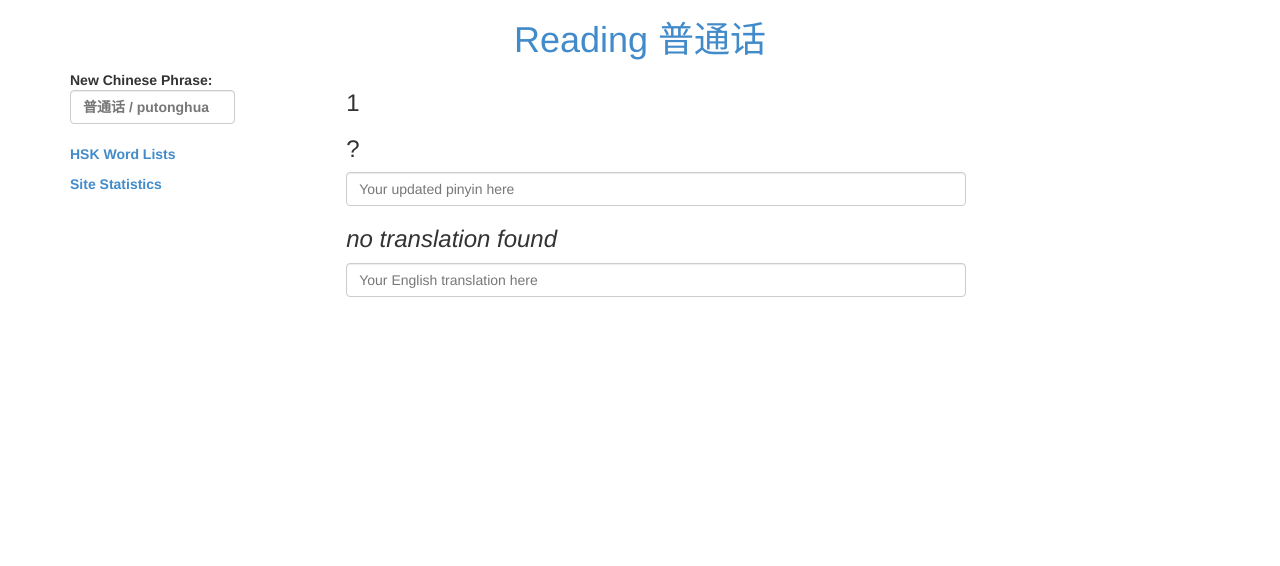
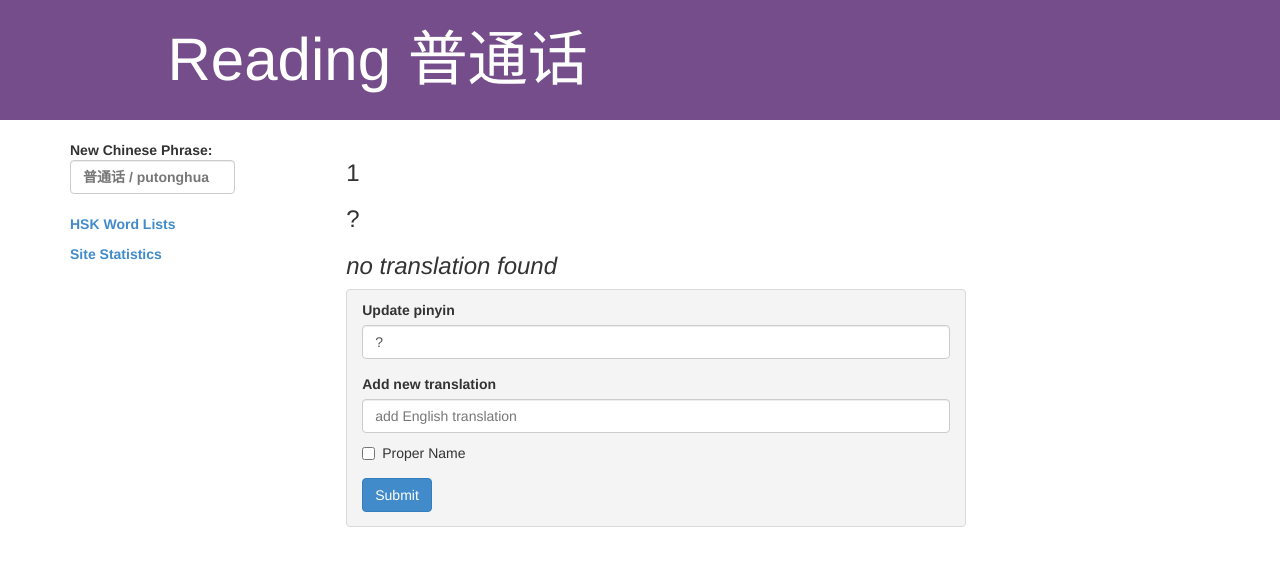
Before and after one commit to ashleywinn/webtranslate, a Django app: the page made by putonghua/forms.py in a window 1280 px wide. Shown: the top 566 px of the page. Run offline with Django 3.2, Linux system fonts and the light colour scheme; data comes from the database, SQL or seed files in the repository; some libraries are stand-ins or nearby versions.

Commit message:
started using a django-based form for updating definitions

```diff
--- /dev/null
+++ b/putonghua/forms.py
@@ -0,0 +1,37 @@
+from django import forms
+from django.core.validators import RegexValidator
+
+VALID_PINYIN_ERROR = "Pinyin must specify numeric tones"
+CAPITALIZED_PINYIN_ERROR = "Pinyin should not be capitalized unless its a proper name"
+
+class ChinesePhraseForm(forms.Form):
+    pinyin = forms.CharField(
+        validators=[RegexValidator(regex=r'^(\s*[a-zA-Z]{1,7}[1-5])+\s*$',
+                                   code='valid_pinyin',
+                                   message=VALID_PINYIN_ERROR,
+                                   ),
+                    ],
+        widget=forms.fields.TextInput(attrs={
+                'placeholder': 'update pinyin',
+                      'class': 'form-control',
+                }))
+    english = forms.CharField(
+        widget=forms.fields.TextInput(attrs={
+                'placeholder': 'add English translation',
+                      'class': 'form-control',
+                }))
+    is_name = forms.BooleanField(
+        required=False,
+        label='Proper Name',
+        )
+
+    def clean(self):
+        cleaned_data = super(ChinesePhraseForm, self).clean()
+        pinyin  = cleaned_data.get('pinyin')
+        if not pinyin:
+            return
+        is_name = cleaned_data.get('is_name')
+        if is_name:
+            return
+        if pinyin != pinyin.lower():
+            raise forms.ValidationError(CAPITALIZED_PINYIN_ERROR, code='capitalized_pinyin')
--- a/putonghua/models.py
+++ b/putonghua/models.py
@@ -62,8 +62,13 @@ class EnglishTranslation(models.Model):
     objects = EnglishTranslationManager();
 
     english = models.TextField()
-    eng_md5 = models.CharField(max_length=32, unique=True)
+    eng_md5 = models.CharField(max_length=32, unique=True,
+                               blank=True) # needed because its
+                                           # set after validation
     is_name = models.BooleanField(default=False)
+
+    def clean(self):
+        self.eng_md5 = hashtext(self.english)
 
     def save(self, *args, **kwargs):
         self.eng_md5 = hashtext(self.english)
--- a/putonghua/static/base.css
+++ b/putonghua/static/base.css
@@ -1,3 +1,28 @@
+
+.rd-putong-header {
+    padding-top: 10px;
+    padding-bottom: 20px;
+    background-color: #754d8b;
+}
+
+.rd-putong-english-form {
+  padding-left: 15px;
+  padding-right: 15px;
+  background: #f4f4f4;
+  border: 1px solid #dadada;
+  border-radius: 4px;
+}
+
+.rd-putong-header h1 a {
+    color: #fff;
+    font-size: 60px;
+    line-height: 1;
+}
+
+.rd-putong-main {
+    padding-top: 20px;
+}
+
 
 col.definition-table-chinese-col {
     width: 4.5em;
--- a/putonghua/templates/base.html
+++ b/putonghua/templates/base.html
@@ -7,15 +7,19 @@
   </head>
 
   <body>
-    <div class="container">
-      <div class="row">
-	<div class="col-sm-6 col-sm-offset-3">
-	  <div class="text-center">
+    <div class="rd-putong-header">
+      <div class="container">
+	<div class="row">
+	  <div class="col-sm-11 col-sm-offset-1">
 	    <h1><a href="{% url 'home' %}">{% block header_text %}{% endblock %}</a></h1>
 	  </div>
 	</div>
       </div>
-      {% block main_container %}{% endblock %}
+    </div>
+    <div class="rd-putong-main">
+      <div class="container">
+	{% block main_container %}{% endblock %}
+      </div>
     </div>
   </body>
 </html>
--- a/putonghua/templates/english.html
+++ b/putonghua/templates/english.html
@@ -1,21 +1,45 @@
 {% extends 'definitions_table_base.html' %}
 
 {% block above_table_area %}
+<div class="highlight">
   <h3>{{ phrase_translation.simplified }}</h3>
   <h3>{{ phrase_translation.pinyin }}</h3>
-  <form method="POST" action="{% url 'new_translation' phrase_translation.simplified %}">
-    <input name="pinyin" id="id_new_pinyin" class="form-control"
-	   placeholder="Your updated pinyin here" />
-    {% csrf_token %}
-  </form>
   {% if phrase_translation.english %}
   <h3>{{ phrase_translation.english }}</h3>
   {% else %}
   <h3><i>no translation found</i></h3>
   {% endif %}
-  <form method="POST" action="{% url 'new_translation' phrase_translation.simplified %}">
-    <input name="english" id="id_new_english" class="form-control"
-	   placeholder="Your English translation here" />
+</div>
+<div class="rd-putong-english-form">
+  <form role="form"
+      method="POST"
+      action="{% url 'view_english' phrase_translation.simplified %}">
+    <ul class="bg-danger">{{ form.non_field_errors }}</ul>
+    {% if form.pinyin.errors %}
+    <div class="form-group has-error">
+      <ul class="bg-danger">
+      {% for error in form.pinyin.errors %}
+        <li>{{ error }}</li>
+      {% endfor %}
+      </ul>
+    {% else %}
+    <div class="form-group">
+    {% endif %}
+      <label for="{{ form.pinyin.id_for_label }}">Update pinyin</label>
+      {{ form.pinyin }}
+    </div>
+    <div class="form-group">
+      <ul class="bg-danger">{{ form.english.errors }}</ul>
+      <label for="{{ form.english.id_for_label }}">Add new translation</label>
+      {{ form.english }}
+      <div class="checkbox">
+        <label>
+          {{ form.is_name }}{{ form.is_name.label }}
+        </label>
+      </div>
+    </div>
+    <button type="submit" class="btn btn-primary">Submit</button>
     {% csrf_token %}
   </form>
+</div>
 {% endblock %}
--- a/putonghua/urls.py
+++ b/putonghua/urls.py
@@ -7,7 +7,5 @@ urlpatterns = patterns('',
     url(r'pinyin/search/(.+)/$', 'putonghua.views.pinyin_search_result', name='pinyin_search_result'),
     url(r'(.+)/english/$',       'putonghua.views.view_english',     name='view_english'),
     url(r'hsk_list/(\d+)/$',     'putonghua.views.view_hsk_list',    name='view_hsk_list'),
-    url(r'(.+)/new_translation$',
-                            'putonghua.views.new_translation', name='new_translation'),
     url(r'stats$',          'putonghua.views.view_stats',      name='view_stats'),
 )
--- a/putonghua/views.py
+++ b/putonghua/views.py
@@ -1,10 +1,10 @@
 import re
 from django.http import HttpResponse
-from django.core.urlresolvers import reverse
 from django.shortcuts import redirect
 from django.shortcuts import render
 from putonghua.models import Character, ChinesePhrase, ChineseWord, ChineseName
 from putonghua.models import ChineseEnglishTranslation, ChineseHskWord
+from putonghua.forms  import ChinesePhraseForm
 from putonghua.dictionary import find_definitions
 from putonghua.dictionary import add_english_definition, get_components_of_phrase
 from putonghua.dictionary import get_phrase_pinyin
@@ -35,24 +35,8 @@ def search_chinese(request):
     if search_text == '':
         return redirect('/')
     if re.match(r'[a-zA-Z]', search_text) is not None:
-        return redirect(reverse('pinyin_search_result', args=[search_text]))
-    return redirect(reverse('view_english', args=[search_text]))
-
-def new_translation(request, chinese_phrase):
-    english_text = request.POST.get('english', '').strip()
-    pinyin_text  = request.POST.get('pinyin',  '').strip()
-    if english_text == '' and pinyin_text == '':
-        return redirect(reverse('view_english', args=[chinese_phrase]))
-
-    phrase, created = ChinesePhrase.objects.get_or_create(
-                                 simplified=chinese_phrase,
-                                 defaults={'pinyin': get_phrase_pinyin(chinese_phrase)})
-    if english_text != '':
-        add_english_definition(phrase, english_text)
-    elif pinyin_text != '':
-        phrase.pinyin = pinyin_text
-    phrase.save()
-    return redirect(reverse('view_english', args=[chinese_phrase]))
+        return redirect('pinyin_search_result', search_text)
+    return redirect('view_english', search_text)
 
 def view_english(request, chinese_phrase):
     translation = find_first_definition(str(chinese_phrase))
@@ -63,8 +47,22 @@ def view_english(request, chinese_phrase):
             english=''
             )
     definitions = list(get_definitions(chinese_phrase))
+
+    form = ChinesePhraseForm(initial={'pinyin': translation.pinyin})
+    if request.method == 'POST':
+        form = ChinesePhraseForm(data=request.POST)
+        if form.is_valid():
+            phrase, created = ChinesePhrase.objects.get_or_create(
+                simplified=chinese_phrase)
+            if form.cleaned_data['english'] != '':
+                add_english_definition(phrase, form.cleaned_data['english'])
+            phrase.pinyin = form.cleaned_data['pinyin']
+            phrase.save()
+            return redirect('view_english', chinese_phrase)
+
     return render(request, 'english.html',
-                  {'phrase_translation'  : translation,
+                  {'form'                : form,
+                   'phrase_translation'  : translation,
                    'definitions'         : definitions})
 
 def view_hsk_list(request, list_number):
```
Also changed, not shown: putonghua/tests/test_dictionary.py (+0 -1 lines), putonghua/tests/test_forms.py (added, +42 -0 lines), putonghua/tests/test_models.py (+10 -0 lines).
